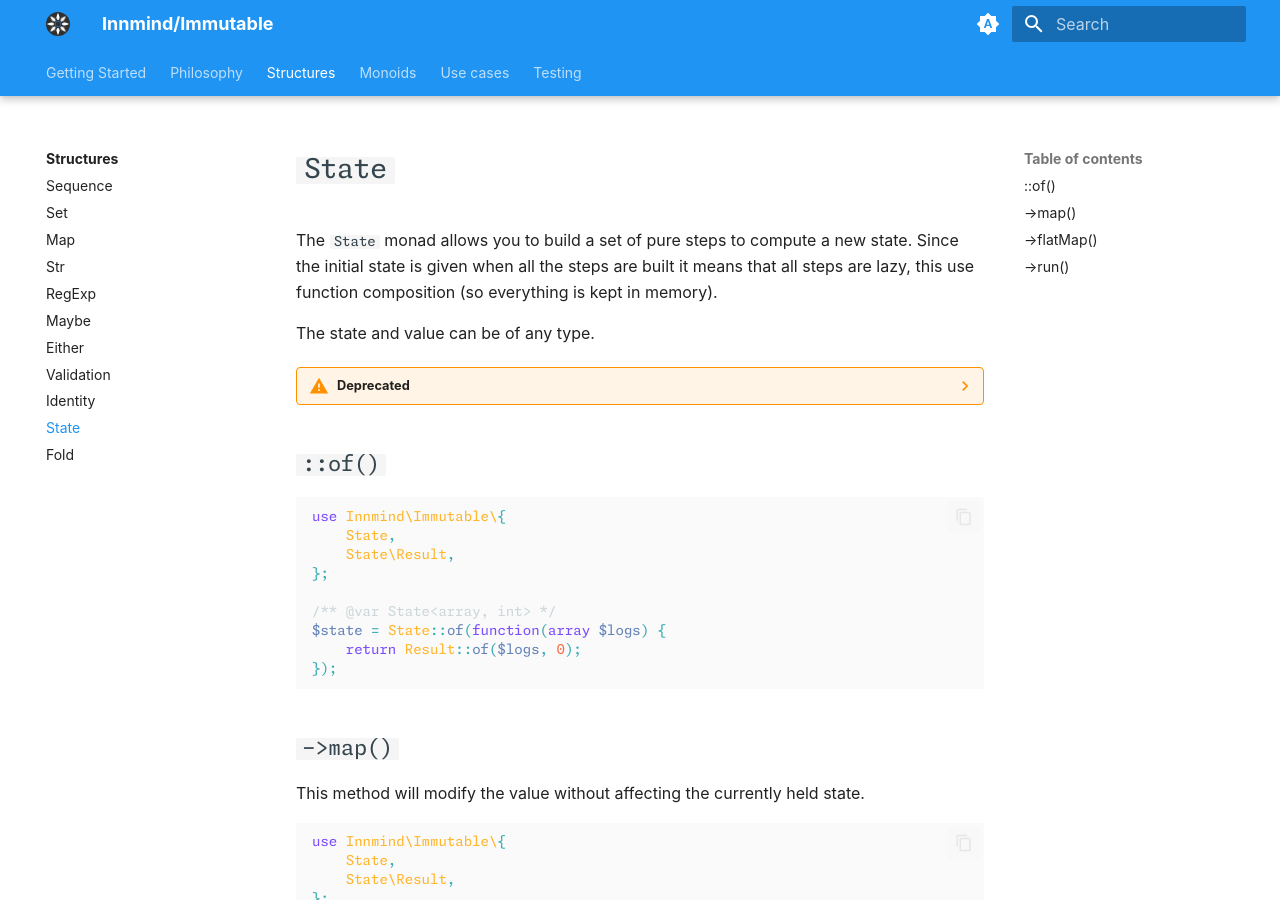
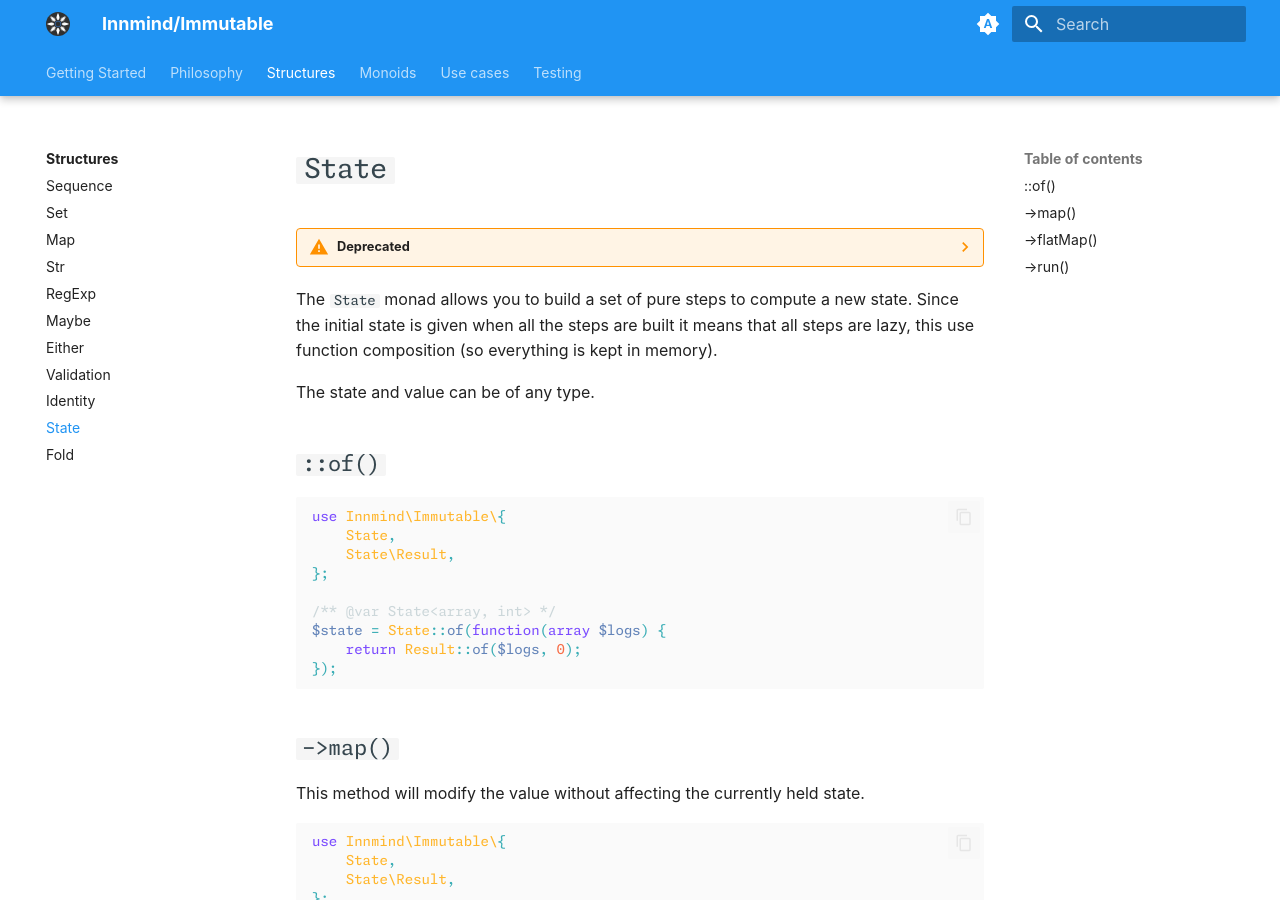
Before and after one commit to Innmind/Immutable, an MkDocs documentation site: the page built from docs/structures/state.md, in a window 1280 px wide and 900 px high. Built offline with MkDocs 1.6.1 and Material for MkDocs 9.7.7, drawn with Linux system fonts in a browser that asks for light colours; plug-ins that fetch from the network failed and are left out.

Commit message:
move deprecations messages to the top for better visibility

```diff
--- a/docs/structures/state.md
+++ b/docs/structures/state.md
@@ -1,11 +1,11 @@
 # `State`
+
+??? warning "Deprecated"
+    `State` is deprecated and will be removed in the next major release.
 
 The `State` monad allows you to build a set of pure steps to compute a new state. Since the initial state is given when all the steps are built it means that all steps are lazy, this use function composition (so everything is kept in memory).
 
 The state and value can be of any type.
-
-??? warning "Deprecated"
-    `State` is deprecated and will be removed in the next major release.
 
 ## `::of()`
 
```
Also changed, not shown: docs/structures/fold.md (+3 -3 lines).
